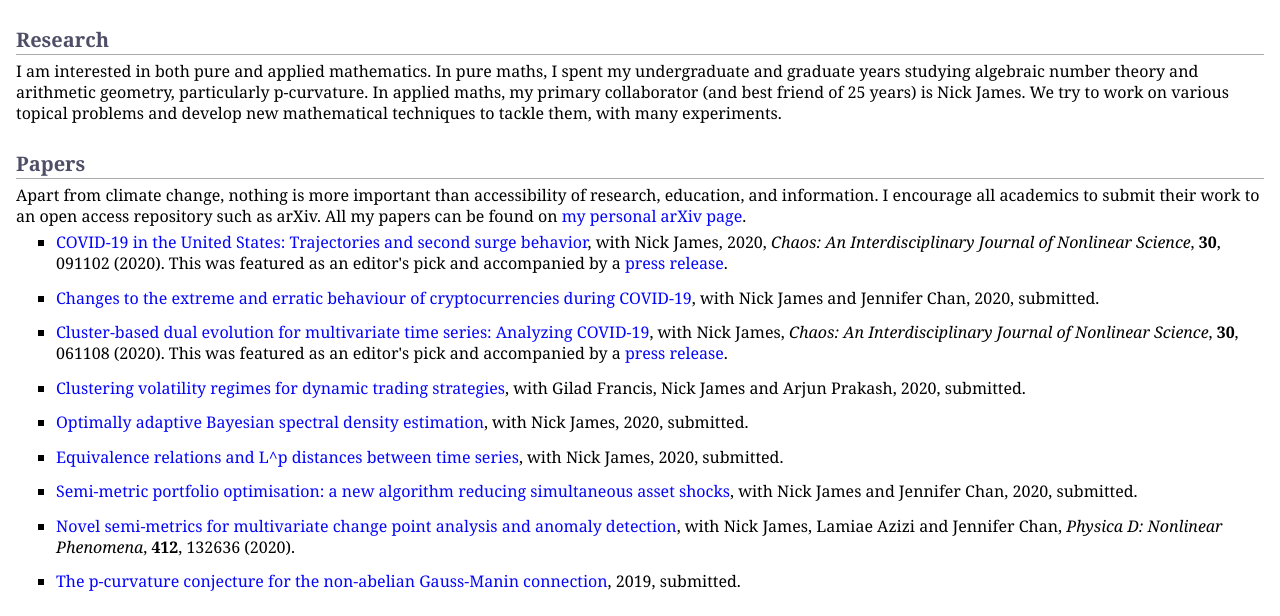
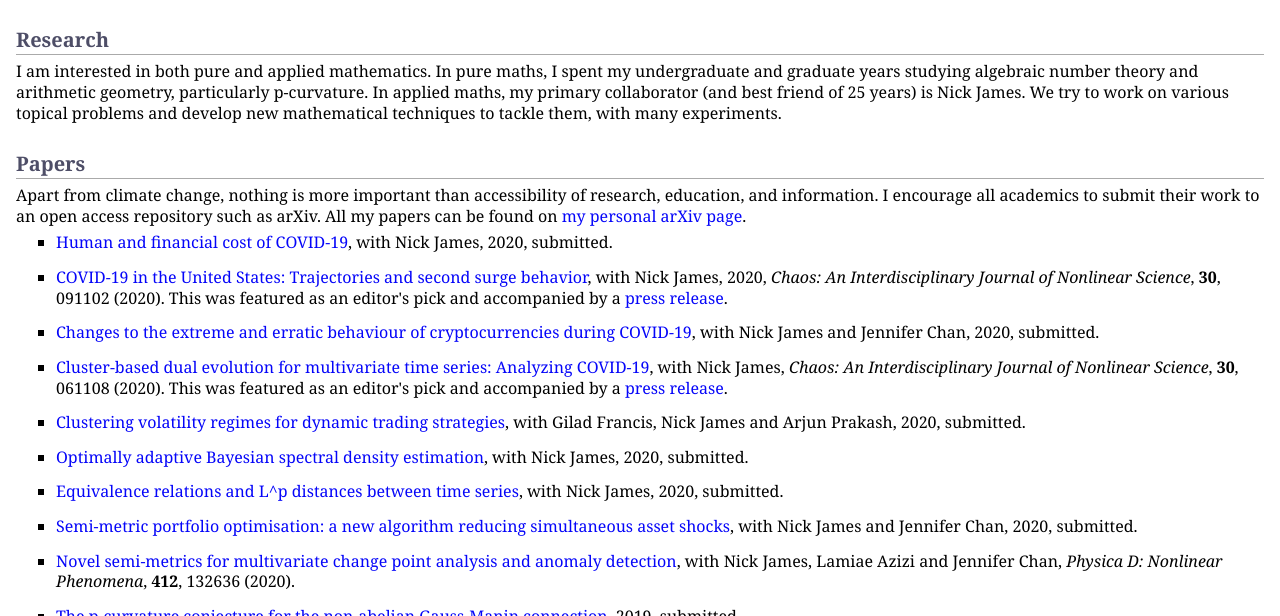
Before and after one commit to MaxMenzies/maxmenzies.com, a Jekyll site: the page index.html, which Jekyll copies as it is, in a window 1280 px wide and 900 px high, cut to the strip 284-900 px from the top of the window. Built offline with Jekyll 4.4.1, drawn with Linux system fonts in a browser that asks for light colours.

Commit message:
Update index.html

```diff
--- a/index.html
+++ b/index.html
@@ -39,6 +39,10 @@
 <p>I am interested in both pure and applied mathematics. In pure maths, I spent my undergraduate and graduate years studying algebraic number theory and arithmetic geometry, particularly p-curvature. In applied maths, my primary collaborator (and best friend of 25 years) is Nick James. We try to work on various topical problems and develop new mathematical techniques to tackle them, with many experiments.</p>
 <h2>Papers</h2>
 <p>Apart from climate change, nothing is more important than accessibility of research, education, and information. I encourage all academics to submit their work to an open access repository such as arXiv. All my papers can be found on <a href="https://arxiv.org/a/menzies_m_1.html">my personal arXiv page</a>.</p>
+<ul>
+<li><p><a href="https://arxiv.org/abs/2009.11660">Human and financial cost of COVID-19</a>, with Nick James, 2020, submitted. </p>
+</li>
+</ul>
 <ul>
 <li><p><a href="https://aip.scitation.org/doi/10.1063/5.0024204">COVID-19 in the United States: Trajectories and second surge behavior</a>, with Nick James, 2020, <i>Chaos: An Interdisciplinary Journal of Nonlinear Science</i>, <b>30</b>, 091102 (2020). This was featured as an editor's pick and accompanied by a <a href="https://publishing.aip.org/publications/latest-content/covid-19-second-wave-for-some-others-remain-in-first-wave/">press release</a>. </p>
 </li>
```
